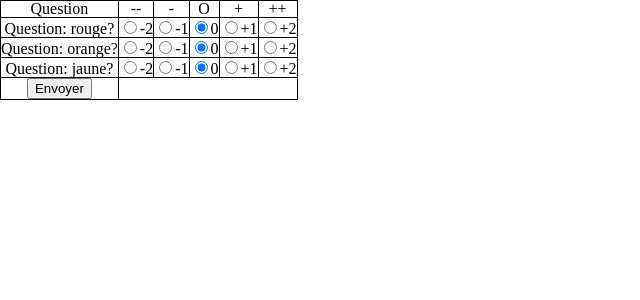
After one commit to FuryLucky/Lab201, a PHP site: page /views/front/personality_test.php in a window 1280 px wide. The commit adds this page. Shown: the top 300 px of the page, without its empty margins (0-640 px from the left). Run offline with PHP 8.4, Linux system fonts and the light colour scheme.

Commit message:
test personality

```diff
--- a/app.php
+++ b/app.php
@@ -9,13 +9,9 @@ define('DB_PASSWORD', '');
 define('DB_DBNAME', 'NOM_A_DEFINIR');
 
 # autoloader => Relis les fichiers
-// require_once __DIR__ . '/library/helpers.php';
-// require_once __DIR__ . '/model/insert_spend_model.php';
-// require_once __DIR__ . '/model/spend_model.php';
-// require_once __DIR__ . '/model/user_spends_model.php';
-// require_once __DIR__ . '/model/user_model.php';
 require __DIR__.'/controllers/back_controller.php';
 require __DIR__.'/controllers/front_controller.php';
+require __DIR__ . '/models/perso_result_model.php';
 
 # request => Requête serveur
 $uri = parse_url($_SERVER['REQUEST_URI'], PHP_URL_PATH);
--- a/controllers/back_controller.php
+++ b/controllers/back_controller.php
@@ -1,3 +1,7 @@
 <?php
 
 #Toutes les function pour le traitement de données
+function personality_test() {
+
+	$result = get_result();
+}
--- a/controllers/front_controller.php
+++ b/controllers/front_controller.php
@@ -6,3 +6,8 @@ function index() {
     // Va chercher le contenu de auth.php => affichage
     include __DIR__.'/../views/front/auth.php';
 }
+
+function perso_test() {
+
+	include __DIR__.'/../views/front/personality_test.php';
+}
--- a/views/front/auth.php
+++ b/views/front/auth.php
@@ -10,7 +10,7 @@
 <!-- ******************** Page d'Accueil ******************** -->
 <!-- ******************************************************** -->
 
-<?php include  __DIR__ . '/../partials/nav.php'; ?>
+<?php include  __DIR__ . '/../partials/nav.html'; ?>
 
 <!-- ob_get_clean -> récupere les octets dans la mémoire tampon et les mets dans une variable | echo pour l'afficher -->
 <?php $content = ob_get_clean(); ?>
--- /dev/null
+++ b/views/front/personality_test.php
@@ -0,0 +1,56 @@
+<?php ob_start(); ?>
+
+
+
+<!-- ******************************************************** -->
+<!-- ************************* Page ************************* -->
+<!-- ******************************************************** -->
+<div class="page">
+
+	<form method="post" action="/result">
+		<table>
+			<tr>
+				<td>Question</td>
+				<td>--</td>
+				<td>-</td>
+				<td>O</td>
+				<td>+</td>
+				<td>++</td>
+			</tr>
+			<tr class="q_1">
+				<td><p>Question: rouge?</p></td>
+				<td><input type="radio" name="question_1" value="-2">-2</td>
+				<td><input type="radio" name="question_1" value="-1">-1</td>
+				<td><input type="radio" name="question_1" value="0" checked>0</td>
+				<td><input type="radio" name="question_1" value="1">+1</td>
+				<td><input type="radio" name="question_1" value="2">+2</td>
+			</tr>
+			<tr class="q_2">
+				<td><p>Question: orange?</p></td>
+				<td><input type="radio" name="question_2" value="-2">-2</td>
+				<td><input type="radio" name="question_2" value="-1">-1</td>
+				<td><input type="radio" name="question_2" value="0" checked>0</td>
+				<td><input type="radio" name="question_2" value="1">+1</td>
+				<td><input type="radio" name="question_2" value="2">+2</td>
+			</tr>
+			<tr class="q_3">
+				<td><p>Question: jaune?</p></td>
+				<td><input type="radio" name="question_3" value="-2">-2</td>
+				<td><input type="radio" name="question_3" value="-1">-1</td>
+				<td><input type="radio" name="question_3" value="0" checked>0</td>
+				<td><input type="radio" name="question_3" value="1">+1</td>
+				<td><input type="radio" name="question_3" value="2">+2</td>
+			</tr>
+			<tr>
+				<td>
+					<input type="submit" value="Envoyer">
+				</td>
+			</tr>
+		</table>
+	</form>
+
+</div>
+
+<?php $content = ob_get_clean(); ?>
+
+<?php include __DIR__ . '/../layouts/master.php' ; ?>
--- a/views/layouts/master.php
+++ b/views/layouts/master.php
@@ -9,6 +9,7 @@
 
     <!-- Reset CSS -->
     <link rel="stylesheet" href="/assets/stylesheets/reset.css">
+    <link rel="stylesheet" href="/assets/stylesheets/style.css">
     <!-- CSS Perso -->
 </head>
 <body>
--- /dev/null
+++ b/web/assets/stylesheets/reset.css
@@ -0,0 +1,49 @@
+/* http://meyerweb.com/eric/tools/css/reset/
+   v2.0 | 20110126
+   License: none (public domain)
+*/
+
+html, body, div, span, applet, object, iframe,
+h1, h2, h3, h4, h5, h6, p, blockquote, pre,
+a, abbr, acronym, address, big, cite, code,
+del, dfn, em, img, ins, kbd, q, s, samp,
+small, strike, strong, sub, sup, tt, var,
+b, u, i, center,
+dl, dt, dd, ol, ul, li,
+fieldset, form, label, legend,
+table, caption, tbody, tfoot, thead, tr, th, td,
+article, aside, canvas, details, embed,
+figure, figcaption, footer, header, hgroup,
+menu, nav, output, ruby, section, summary,
+time, mark, audio, video {
+	margin: 0;
+	padding: 0;
+	border: 0;
+	font-size: 100%;
+	font: inherit;
+	vertical-align: baseline;
+}
+
+/* HTML5 display-role reset for older browsers */
+article, aside, details, figcaption, figure,
+footer, header, hgroup, menu, nav, section {
+	display: block;
+}
+body {
+	line-height: 1;
+}
+ol, ul {
+	list-style: none;
+}
+blockquote, q {
+	quotes: none;
+}
+blockquote:before, blockquote:after,
+q:before, q:after {
+	content: '';
+	content: none;
+}
+table {
+	border-collapse: collapse;
+	border-spacing: 0;
+}
--- /dev/null
+++ b/web/assets/stylesheets/style.css
@@ -0,0 +1,4 @@
+table, tr, td{
+	border: 1px solid black;
+	text-align: center;
+}
```
Also changed, not shown: models/perso_result_model.php (added, +9 -0 lines), views/partials/nav.html (+1 -13 lines), web/index.php (+6 -2 lines).
